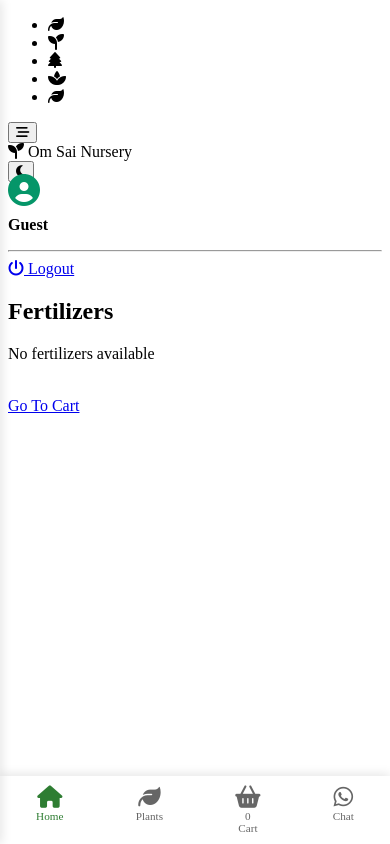
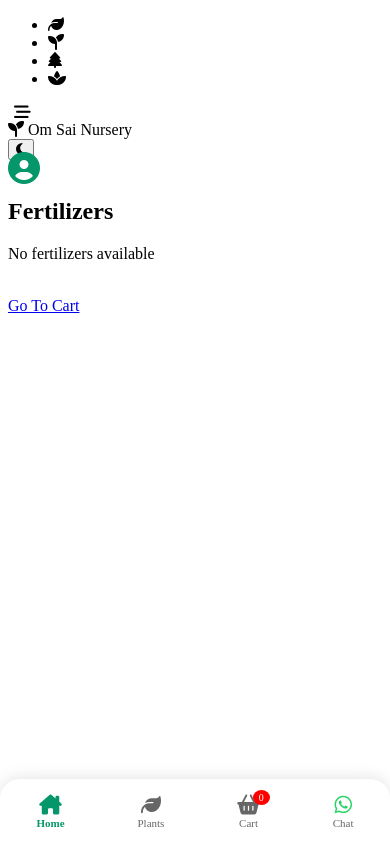
Before and after one commit to adityawalke97-prog/Om-Sai-Nursery-, a Flask app: page /fertilizers in a window 390 px wide. Run offline with Flask 3, Linux system fonts and the light colour scheme; data that the repository does not hold is empty.

Commit message:
Update Home.html

```diff
--- a/templates/Home.html
+++ b/templates/Home.html
@@ -5,33 +5,113 @@
     <meta name="viewport" content="width=device-width, initial-scale=1.0, maximum-scale=1.0, user-scalable=no">
     <title>{% block title %}Om Sai Nursery{% endblock %}</title>
 
-    <meta name="theme-color" content="#2e7d32">
     <link href="https://fonts.googleapis.com/css2?family=Poppins:wght@300;400;600&display=swap" rel="stylesheet">
     <link rel="stylesheet" href="https://cdnjs.cloudflare.com/ajax/libs/font-awesome/6.4.2/css/all.min.css">
     <link rel="stylesheet" href="{{ url_for('static', filename='style.css') }}">
+
+    <style>
+        /* --- DESKTOP VS MOBILE LOGIC (CSS INLINE FOR QUICK FIX) --- */
+
+        /* 1. Mobile specific styles (Sirf phone ke liye) */
+        @media (max-width: 768px) {
+            .sidebar {
+                position: fixed !important;
+                left: -100% !important;
+                top: 0;
+                height: 100vh;
+                width: 260px;
+                z-index: 9999;
+                transition: 0.3s ease;
+                background: white !important;
+            }
+            .sidebar.active {
+                left: 0 !important;
+            }
+            .desktop-search { display: none !important; }
+            .main-wrapper { display: block !important; }
+
+            /* Bottom App Bar */
+            .mobile-app-bar {
+                display: flex !important;
+                position: fixed;
+                bottom: 0;
+                left: 0;
+                right: 0;
+                background: white;
+                height: 65px;
+                box-shadow: 0 -2px 15px rgba(0,0,0,0.1);
+                justify-content: space-around;
+                align-items: center;
+                z-index: 1000;
+                border-radius: 20px 20px 0 0;
+            }
+            .app-bar-item {
+                text-decoration: none;
+                color: #666;
+                font-size: 11px;
+                display: flex;
+                flex-direction: column;
+                align-items: center;
+            }
+            .app-bar-item.active { color: #059669; font-weight: 600; }
+            .app-bar-item i { font-size: 20px; margin-bottom: 2px; }
+
+            .content-area { padding-bottom: 80px !important; }
+            .menu-toggle { display: block !important; }
+            .overlay {
+                display: none;
+                position: fixed;
+                inset: 0;
+                background: rgba(0,0,0,0.5);
+                z-index: 9998;
+            }
+            .overlay.active { display: block; }
+        }
+
+        /* 2. Desktop styles (Sab kuch pehle jaisa) */
+        @media (min-width: 769px) {
+            .mobile-app-bar, .menu-toggle, .overlay { display: none !important; }
+            .sidebar { position: static !important; display: block !important; }
+        }
+
+        /* Profile Box Fix */
+        .profile-box {
+            display: none;
+            position: absolute;
+            right: 0;
+            top: 50px;
+            background: white;
+            box-shadow: 0 4px 15px rgba(0,0,0,0.1);
+            padding: 15px;
+            border-radius: 10px;
+            z-index: 1001;
+            min-width: 150px;
+        }
+        .profile-box.show { display: block; }
+        .dark-mode .profile-box { background: #222; color: white; }
+    </style>
 </head>
 <body>
+    <div class="overlay" id="overlay" onclick="toggleSidebar()"></div>
+
     <div class="area">
         <ul class="circles">
             <li><i class="fa-solid fa-leaf"></i></li>
             <li><i class="fa-solid fa-seedling"></i></li>
             <li><i class="fa-solid fa-tree"></i></li>
             <li><i class="fa-solid fa-spa"></i></li>
-            <li><i class="fa-solid fa-leaf"></i></li>
         </ul>
     </div>
 
     <nav class="top-nav">
-        <div class="nav-header">
-            <button class="menu-toggle mobile-only" onclick="toggleSidebar()">
-                <i class="fa-solid fa-bars-staggered"></i>
+        <div class="logo">
+            <button class="menu-toggle" onclick="toggleSidebar()" style="background:none; border:none; margin-right:10px; cursor:pointer;">
+                <i class="fa-solid fa-bars-staggered fa-lg"></i>
             </button>
-            <div class="logo">
-                <i class="fa-solid fa-seedling"></i> Om Sai Nursery
-            </div>
+            <i class="fa-solid fa-seedling"></i> Om Sai Nursery
         </div>
 
-        <div class="search-bar desktop-only">
+        <div class="search-bar desktop-search">
             <form action="{{ url_for('search') }}" method="GET" style="width: 100%; display: flex;">
                 <input type="text" name="q" placeholder="Search plants, seeds...">
                 <button type="submit"><i class="fa-solid fa-magnifying-glass"></i></button>
@@ -39,18 +119,17 @@
         </div>
 
         <div class="user-actions">
-            <div class="weather-widget desktop-only">
-                <i class="fa-solid fa-cloud-sun"></i> <span>28°C</span>
-            </div>
             <button class="theme-toggle" onclick="toggleDarkMode()">
                 <i class="fa-solid fa-moon" id="themeIcon"></i>
             </button>
-            <div class="profile-container" onclick="toggleProfile()">
-                <i class="fa-solid fa-circle-user fa-2xl" style="color: #059669;"></i>
+
+            <div class="profile-container" style="position:relative;" onclick="toggleProfile()">
+                <i class="fa-solid fa-circle-user fa-2xl" style="color: #059669; cursor:pointer;"></i>
                 <div class="profile-box" id="profileBox">
                     <p><strong>{{ session['username'] if session['username'] else 'Guest' }}</strong></p>
+                    <p style="font-size: 0.8rem; color: gray;">{{ session['role'] }}</p>
                     <hr>
-                    <a href="/logout" class="logout-btn"><i class="fa-solid fa-power-off"></i> Logout</a>
+                    <a href="/logout" class="logout-btn" style="text-decoration:none; color:red;"><i class="fa-solid fa-power-off"></i> Logout</a>
                 </div>
             </div>
         </div>
@@ -58,17 +137,14 @@
 
     <div class="main-wrapper">
         <aside class="sidebar" id="sidebar">
-            <div class="sidebar-header mobile-only">
-                <h3>Dashboard</h3>
-                <button onclick="toggleSidebar()">&times;</button>
-            </div>
+            <h3 style="padding: 20px 0 10px 20px;">Dashboard</h3>
             <ul class="nav-links">
                 <li><a href="/home" class="{{ 'active' if request.path == '/home' else '' }}"><i class="fa-solid fa-house"></i> Home</a></li>
                 <li><a href="/plants"><i class="fa-solid fa-leaf"></i> Plants</a></li>
                 <li><a href="/seeds"><i class="fa-solid fa-spa"></i> Seeds</a></li>
                 <li><a href="/diseases"><i class="fa-solid fa-bug"></i> Diseases</a></li>
                 <li><a href="/orders"><i class="fa-solid fa-cart-shopping"></i> My Orders</a></li>
-                <li><a href="/feedback"><i class="fa-solid fa-comment-dots"></i> Feedback</a></li>
+                <li><a href="/payments"><i class="fa-solid fa-wallet"></i> Payments</a></li>
                 <li><a href="/contact"><i class="fa-solid fa-phone"></i> Contact</a></li>
             </ul>
         </aside>
@@ -78,40 +154,46 @@
         </main>
     </div>
 
-    <div class="mobile-bottom-nav mobile-only">
-        <a href="/home" class="nav-item active"><i class="fa-solid fa-house"></i><span>Home</span></a>
-        <a href="/plants" class="nav-item"><i class="fa-solid fa-leaf"></i><span>Plants</span></a>
-        <a href="/orders" class="nav-item cart-btn">
-            <i class="fa-solid fa-basket-shopping"></i>
-            <span class="cart-count">0</span>
+    <nav class="mobile-app-bar">
+        <a href="/home" class="app-bar-item active">
+            <i class="fa-solid fa-house-chimney"></i>
+            <span>Home</span>
+        </a>
+        <a href="/plants" class="app-bar-item">
+            <i class="fa-solid fa-leaf"></i>
+            <span>Plants</span>
+        </a>
+        <a href="/orders" class="app-bar-item">
+            <div style="position:relative;">
+                <i class="fa-solid fa-basket-shopping"></i>
+                <span class="cart-count" style="position:absolute; top:-5px; right:-10px; background:red; color:white; border-radius:50%; padding:2px 6px; font-size:10px;">0</span>
+            </div>
             <span>Cart</span>
         </a>
-        <a href="https://wa.me/919999999999" class="nav-item"><i class="fa-brands fa-whatsapp"></i><span>Chat</span></a>
-    </div>
-
-    <div class="overlay" id="overlay" onclick="toggleSidebar()"></div>
+        <a href="https://wa.me/919999999999" class="app-bar-item">
+            <i class="fa-brands fa-whatsapp" style="color:#25D366;"></i>
+            <span>Chat</span>
+        </a>
+    </nav>
 
     <script>
         function toggleSidebar() {
-            document.getElementById('sidebar').classList.toggle('active');
-            document.getElementById('overlay').classList.toggle('active');
+            const sidebar = document.getElementById('sidebar');
+            const overlay = document.getElementById('overlay');
+            sidebar.classList.toggle('active');
+            overlay.classList.toggle('active');
         }
 
         function toggleProfile() {
-            const box = document.getElementById("profileBox");
-            box.style.display = box.style.display === "block" ? "none" : "block";
+            document.getElementById("profileBox").classList.toggle("show");
         }
 
         function toggleDarkMode() {
             document.body.classList.toggle('dark-mode');
             const icon = document.getElementById('themeIcon');
-            if(document.body.classList.contains('dark-mode')) {
-                icon.className = 'fa-solid fa-sun';
-                localStorage.setItem('theme', 'dark');
-            } else {
-                icon.className = 'fa-solid fa-moon';
-                localStorage.setItem('theme', 'light');
-            }
+            const isDark = document.body.classList.contains('dark-mode');
+            icon.className = isDark ? 'fa-solid fa-sun' : 'fa-solid fa-moon';
+            localStorage.setItem('theme', isDark ? 'dark' : 'light');
         }
 
         window.onload = () => {
@@ -122,6 +204,13 @@
             let cart = JSON.parse(localStorage.getItem("cart")) || [];
             document.querySelectorAll('.cart-count').forEach(el => el.innerText = cart.length);
         };
+
+        // Close profile on outside click
+        window.onclick = function(event) {
+            if (!event.target.closest('.profile-container')) {
+                document.getElementById("profileBox").classList.remove("show");
+            }
+        }
     </script>
 </body>
 </html>
```
